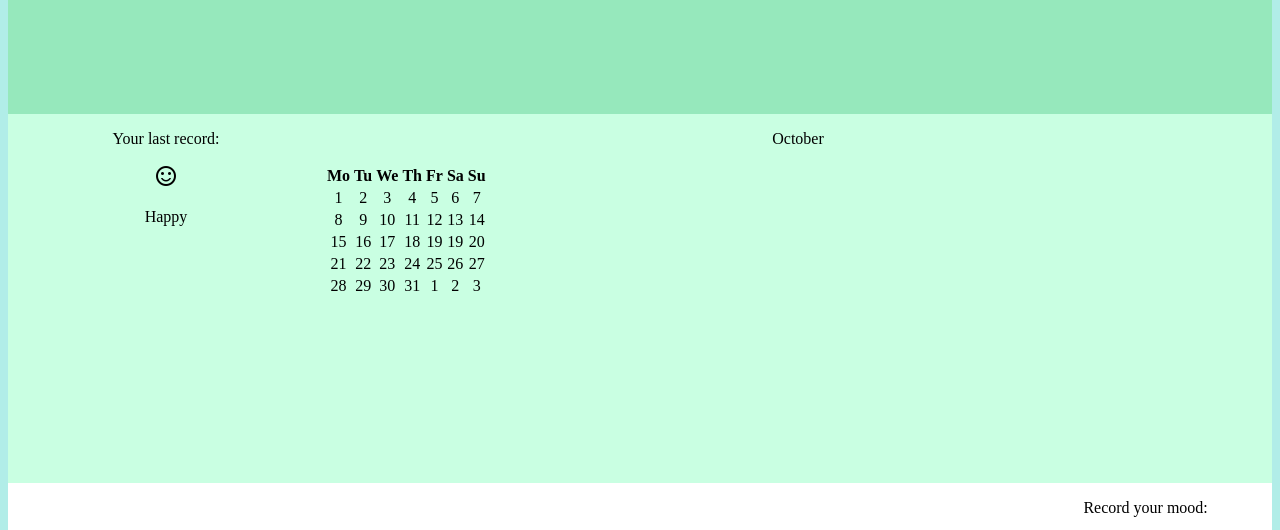
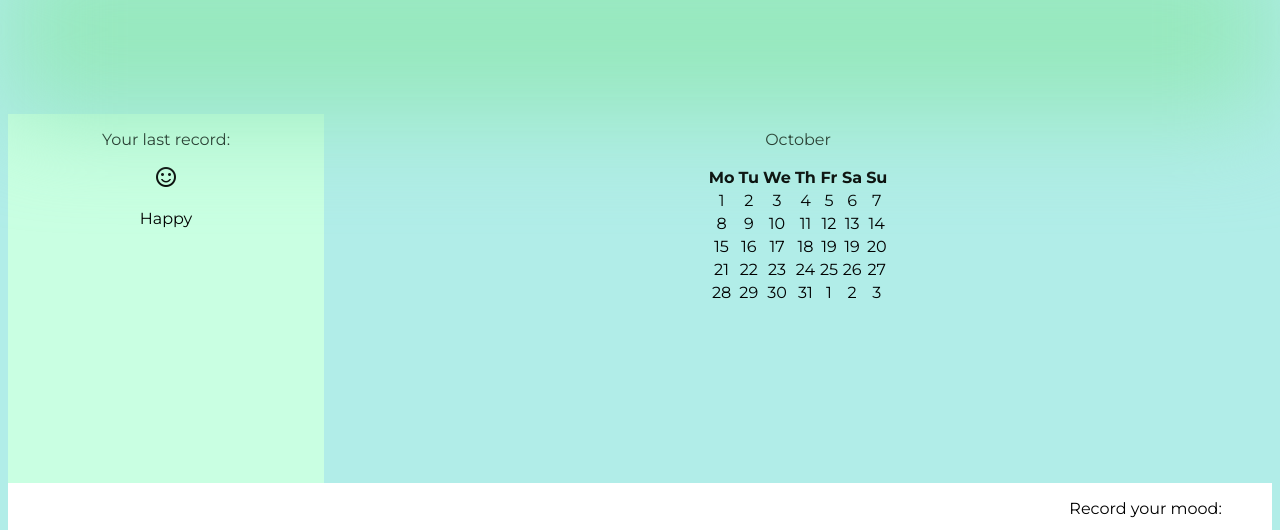
Before and after one commit to Klegusha/moodilla, a plain HTML site: page index.html in a window 1280 px wide. Shown: the part 76-606 px from the top of the page. Drawn offline with nearby package versions, Linux system fonts and the light colour scheme.

Commit message:
I cant put one div on top on another

```diff
--- a/index.html
+++ b/index.html
@@ -11,9 +11,13 @@
     <link href="https://fonts.googleapis.com/css2?family=DM+Sans:ital,opsz,wght@0,9..40,100..1000;1,9..40,100..1000&family=Montserrat:ital,wght@0,100..900;1,100..900&display=swap" rel="stylesheet">
 
 <body>
-    <header>
-        <h1>Hey! How are you today?</h1>
-    </header>
+    <div class="header_box">
+        <div class="header_txt">
+            <h1>Hey! How are you today?</h1>
+        </div>
+        <header>
+        </header>
+    </div>
     <div class="side_menu">
         <p>Your last record:</p>
         <span class="material-symbols-outlined">
--- a/style.css
+++ b/style.css
@@ -1,12 +1,33 @@
 html{
     background-color: #B1EDE8;
+    font-family: Montserrat;
 }
 
+.header_box{
+    position: relative;
+    height: 169px;
+    text-align: center;
+}
 header{
     background-color: #96E8BC;
-    height: 169px;
+    height: 100%;
     width: 100%;
     text-align: center;
+    filter: blur(50px);
+    -webkit-filter: blur(50px);
+    position: absolute;
+    top: 0;
+    left:0;
+}
+.header_text{
+    text-align: center;
+    width: 100%;
+    height: 100%;
+    margin: auto;
+}
+.header_text h1{
+    margin-block-start: -0.67em;
+    margin-block-end: -0.67em;
 }
 .side_menu, .calendar{
     height: 369px;
@@ -20,10 +41,14 @@ header{
 .calendar{
     width: 75%;
     text-align: center;
-    background-color: #C9FFE2;
+    background-color: #B1EDE8;
 }
 table{
     text-align: center;
+    margin: auto;
+}
+td{
+    margin: 108px;
 }
 
 .moods, .buttons{
```
